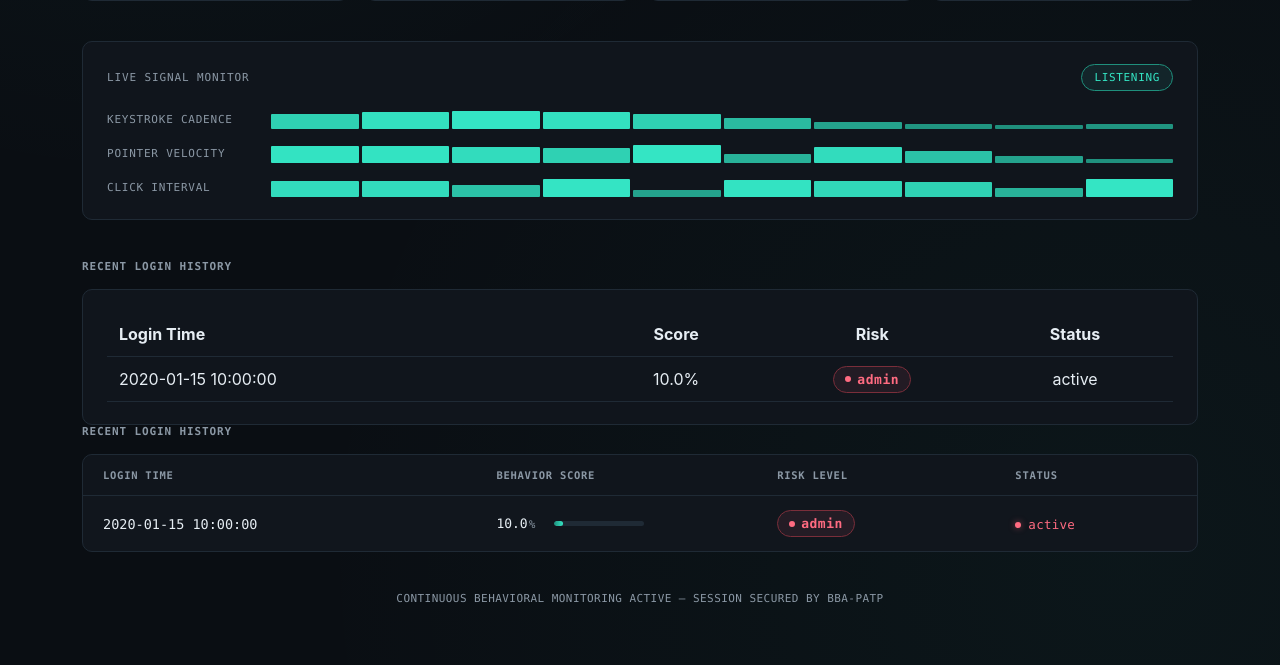
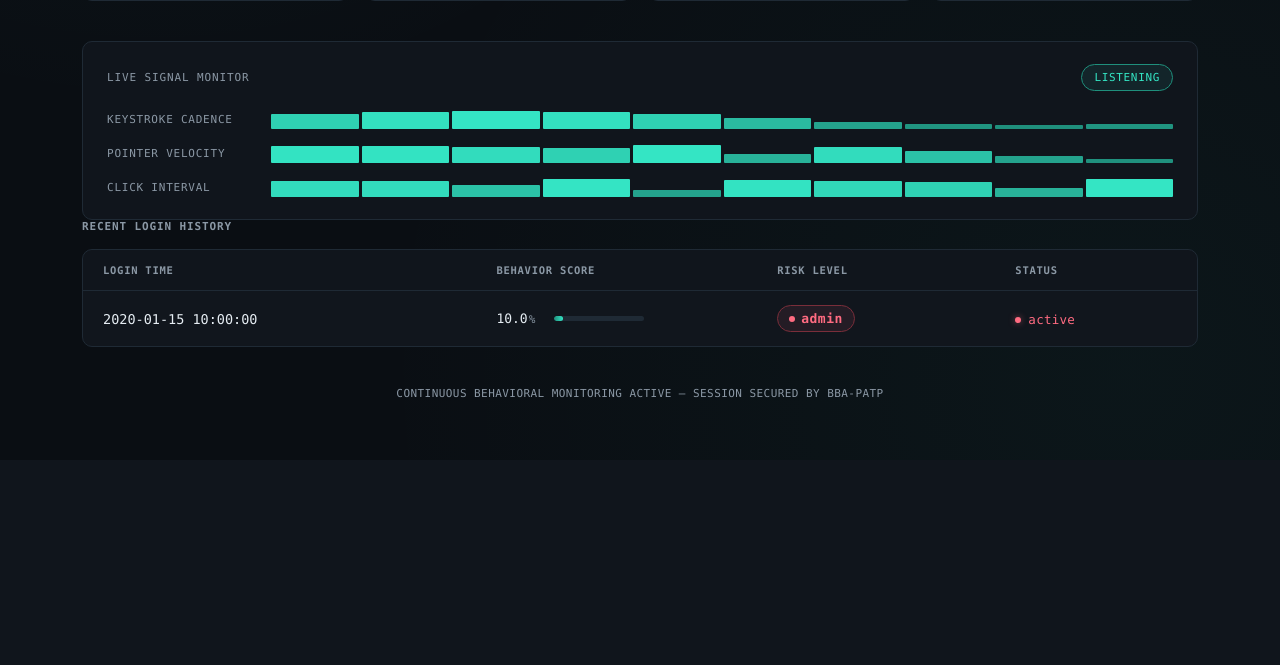
Before and after one commit to Divyanshu230/behavioral-authentication, a Flask app: page /dashboard in a window 1280 px wide. Shown: the part 660-1325 px from the top of the page. After the commit the page ends 1058 px from the top, so only its background shows below. Run offline with Flask 3, Linux system fonts and the light colour scheme; the visitor is signed in with stand-in values (Sample User, id 1); tables that the repository leaves empty hold one stand-in row (values such as "Sample post").

Commit message:
Improve dashboard login history UI

```diff
--- a/templates/dashboard.html
+++ b/templates/dashboard.html
@@ -805,88 +805,7 @@
       </div>
     </div>
   </div>
-  <!-- ==============================================================
-     LOGIN HISTORY
-============================================================== -->
 
-  <h2 class="section-title" style="margin-top:40px;">
-    Recent Login History
-  </h2>
-
-  <div class="telemetry">
-
-    <table style="width:100%; border-collapse:collapse;">
-
-      <thead>
-        <tr style="border-bottom:1px solid var(--line);">
-
-          <th style="text-align:left;padding:12px;">
-            Login Time
-          </th>
-
-          <th style="text-align:center;padding:12px;">
-            Score
-          </th>
-
-          <th style="text-align:center;padding:12px;">
-            Risk
-          </th>
-
-          <th style="text-align:center;padding:12px;">
-            Status
-          </th>
-
-        </tr>
-      </thead>
-
-      <tbody>
-
-        {% for login in login_history %}
-
-        <tr style="border-bottom:1px solid var(--line);">
-
-          <td style="padding:12px;">
-            {{ login["login_time"] }}
-          </td>
-
-          <td style="text-align:center;">
-            {{ login["behavior_score"] }}%
-          </td>
-
-          <td style="text-align:center;">
-
-            {% if login["risk_level"] == "LOW" %}
-              <span class="badge badge-low">
-                {{ login["risk_level"] }}
-              </span>
-
-            {% elif login["risk_level"] == "MEDIUM" %}
-              <span class="badge badge-medium">
-                {{ login["risk_level"] }}
-              </span>
-
-            {% else %}
-              <span class="badge badge-high">
-                {{ login["risk_level"] }}
-              </span>
-
-            {% endif %}
-
-          </td>
-
-          <td style="text-align:center;">
-            {{ login["status"] }}
-          </td>
-
-        </tr>
-
-        {% endfor %}
-
-      </tbody>
-
-    </table>
-
-  </div>
 <!-- ============================================================================
      RECENT LOGIN HISTORY — SOC-style event table
      Drop this section into dashboard.html in place of the existing
```
